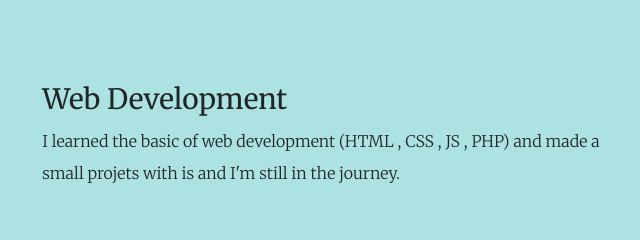
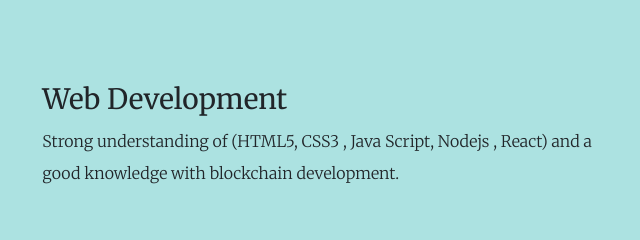
Before and after one commit to faisalAbd0/personal-site, a plain HTML site: page index.html in a window 1280 px wide. Shown: the part 1400-1640 px from the top of the page, 195-835 px from the left. Drawn offline with nearby package versions, Linux system fonts and the light colour scheme; a web font is replaced by a local one.

Commit message:
Update index.html

```diff
--- a/index.html
+++ b/index.html
@@ -99,11 +99,7 @@
                         class="col-lg-5 d-flex flex-column justify-content-center align-items-lg-start  align-items-center w-auto  pt-5 lh-lg">
                         <h3>Web Development</h3>
                         <p>
-                            I learned the basic of web development (HTML , CSS ,
-                            JS
-                            , PHP) and
-                            made a small projets with is and I'm still in the
-                            journey.
+                          Strong understanding of (HTML5, CSS3 , Java Script, Nodejs , React) and a good knowledge with blockchain development.
                         </p>
                     </div>
                 </div>
```
